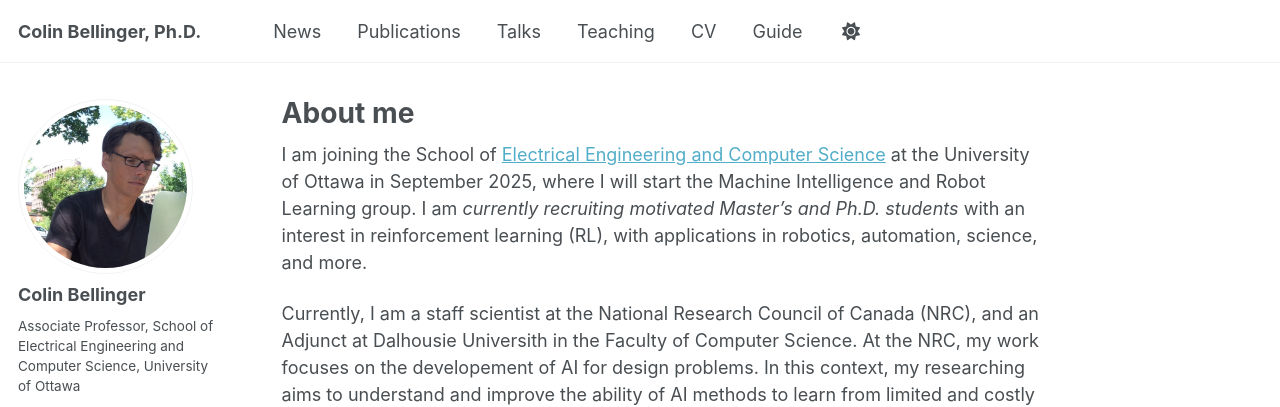
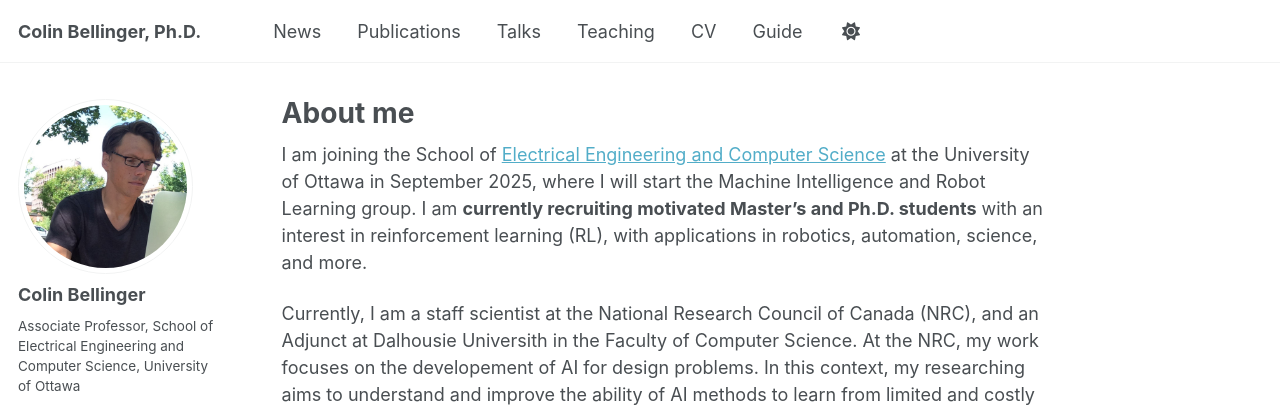
Before and after one commit to cbellinger27/cbellinger27, a Jekyll site: the page built from _pages/about.md, in a window 1280 px wide. Shown: the top 407 px of the page. Built offline with Jekyll 4.4.1, drawn with Linux system fonts in a browser that asks for light colours; some web fonts are replaced.

```diff
--- a/_pages/about.md
+++ b/_pages/about.md
@@ -7,7 +7,7 @@ redirect_from:
   - /about.html
 ---
 
-I am joining the School of [Electrical Engineering and Computer Science](https://www.uottawa.ca/faculty-engineering/school-electrical-engineering-computer-science) at the University of Ottawa in September 2025, where I will start the Machine Intelligence and Robot Learning group. I am *currently recruiting motivated Master's and Ph.D. students* with an interest in reinforcement learning (RL), with applications in robotics, automation, science, and more.
+I am joining the School of [Electrical Engineering and Computer Science](https://www.uottawa.ca/faculty-engineering/school-electrical-engineering-computer-science) at the University of Ottawa in September 2025, where I will start the Machine Intelligence and Robot Learning group. I am **currently recruiting motivated Master's and Ph.D. students** with an interest in reinforcement learning (RL), with applications in robotics, automation, science, and more.
 
 Currently, I am a staff scientist at the National Research Council of Canada (NRC), and an Adjunct at Dalhousie Universith in the Faculty of Computer Science. At the NRC, my work focuses on the developement of AI for design problems. In this context, my researching aims to understand and improve the ability of AI methods to learn from limited and costly data. Amongst other things, I am actively working on deep learning from limited and imbalanced data and observation-cost-sensitive reinforcement leanring.
 
```
